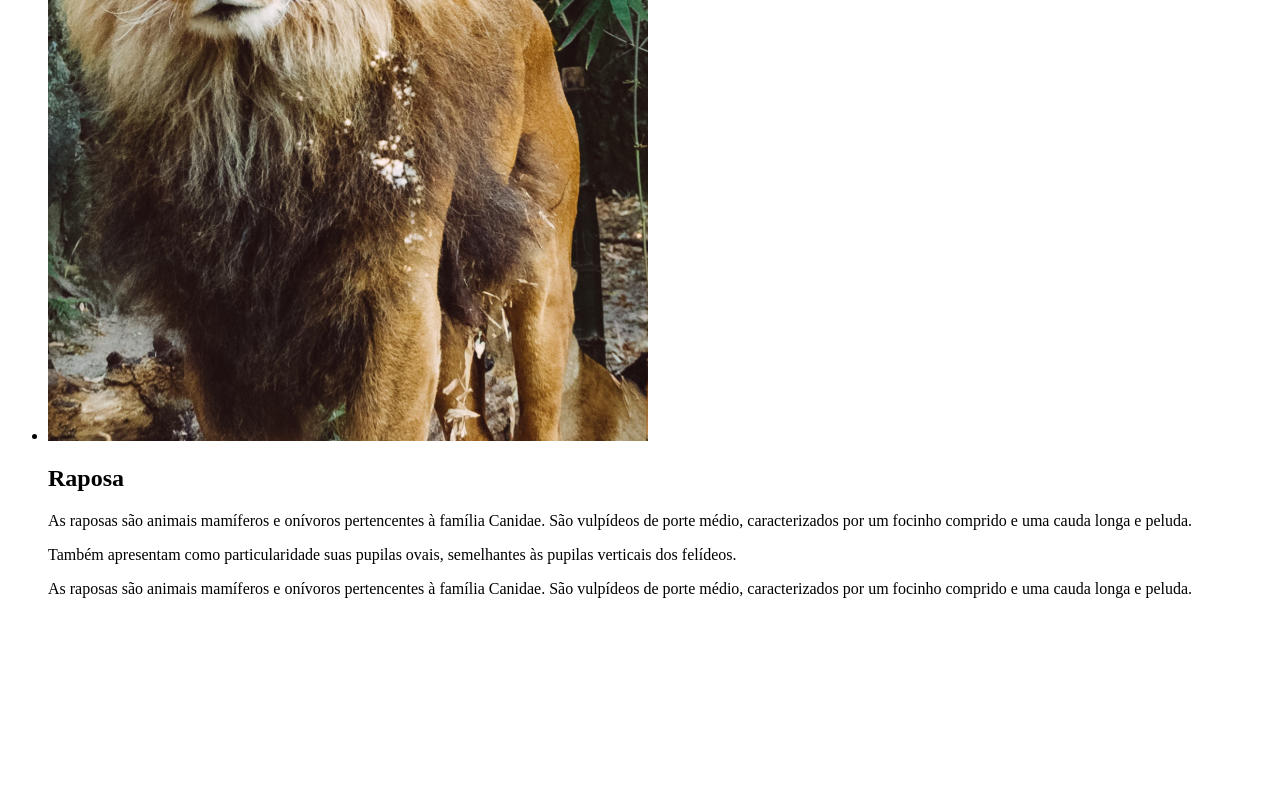
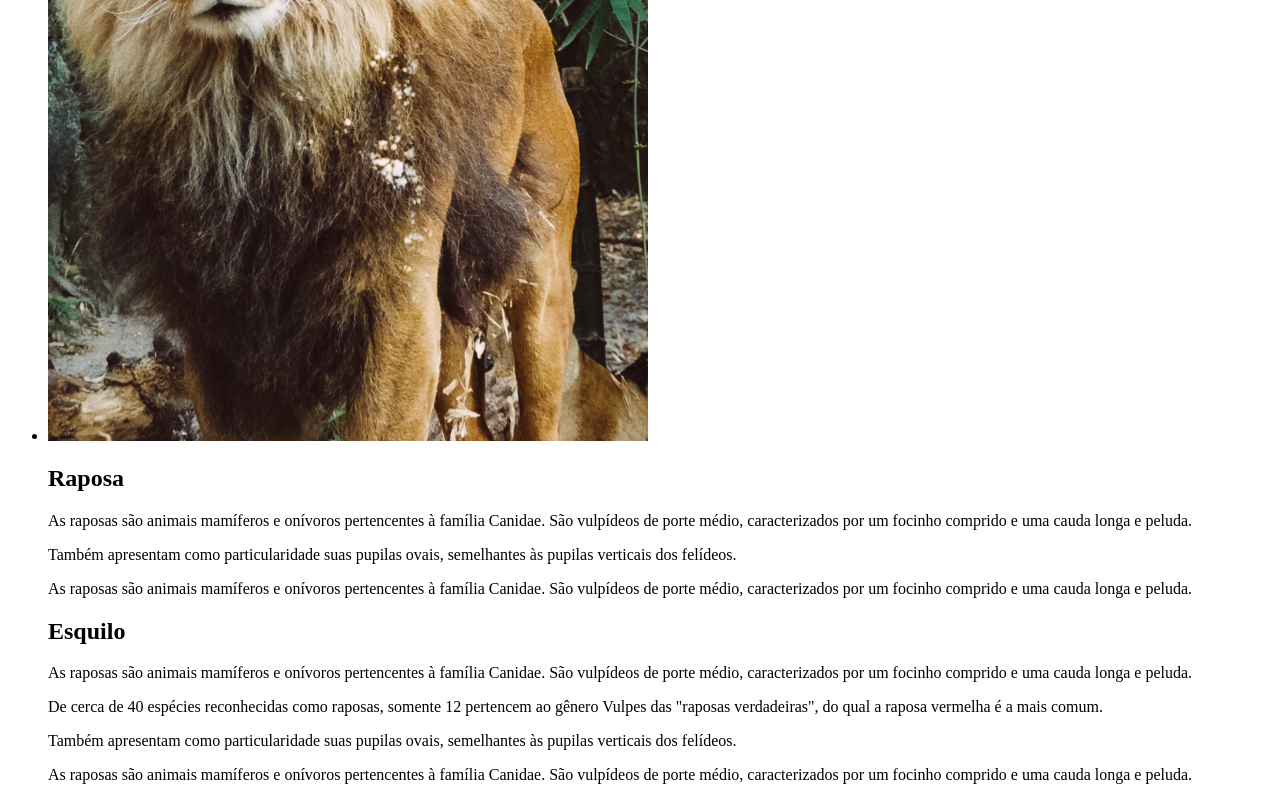
Before and after one commit to eversondsdev/animais_fantasticos, a plain HTML site: page index.html in a window 1280 px wide. Shown: the part 4534-5334 px from the top of the page. Before the commit the page ends 5148 px from the top, so only its background shows below. Drawn offline with Linux system fonts and the light colour scheme.

Commit message:
Adiciona descrição do esquilo na seção de animais

```diff
--- a/index.html
+++ b/index.html
@@ -39,6 +39,14 @@
                     <p>Também apresentam como particularidade suas pupilas ovais, semelhantes às pupilas verticais dos felídeos.</p>
                     <p>As raposas são animais mamíferos e onívoros pertencentes à família Canidae. São vulpídeos de porte médio, caracterizados por um focinho comprido e uma cauda longa e peluda.</p>
                 </section>
+
+                <section>
+                    <h2>Esquilo</h2>
+                    <p>As raposas são animais mamíferos e onívoros pertencentes à família Canidae. São vulpídeos de porte médio, caracterizados por um focinho comprido e uma cauda longa e peluda.</p>
+                    <p>De cerca de 40 espécies reconhecidas como raposas, somente 12 pertencem ao gênero Vulpes das "raposas verdadeiras", do qual a raposa vermelha é a mais comum.</p>
+                    <p>Também apresentam como particularidade suas pupilas ovais, semelhantes às pupilas verticais dos felídeos.</p>
+                    <p>As raposas são animais mamíferos e onívoros pertencentes à família Canidae. São vulpídeos de porte médio, caracterizados por um focinho comprido e uma cauda longa e peluda.</p>
+                </section>
             </div>
         </ul>
     </section>
```
